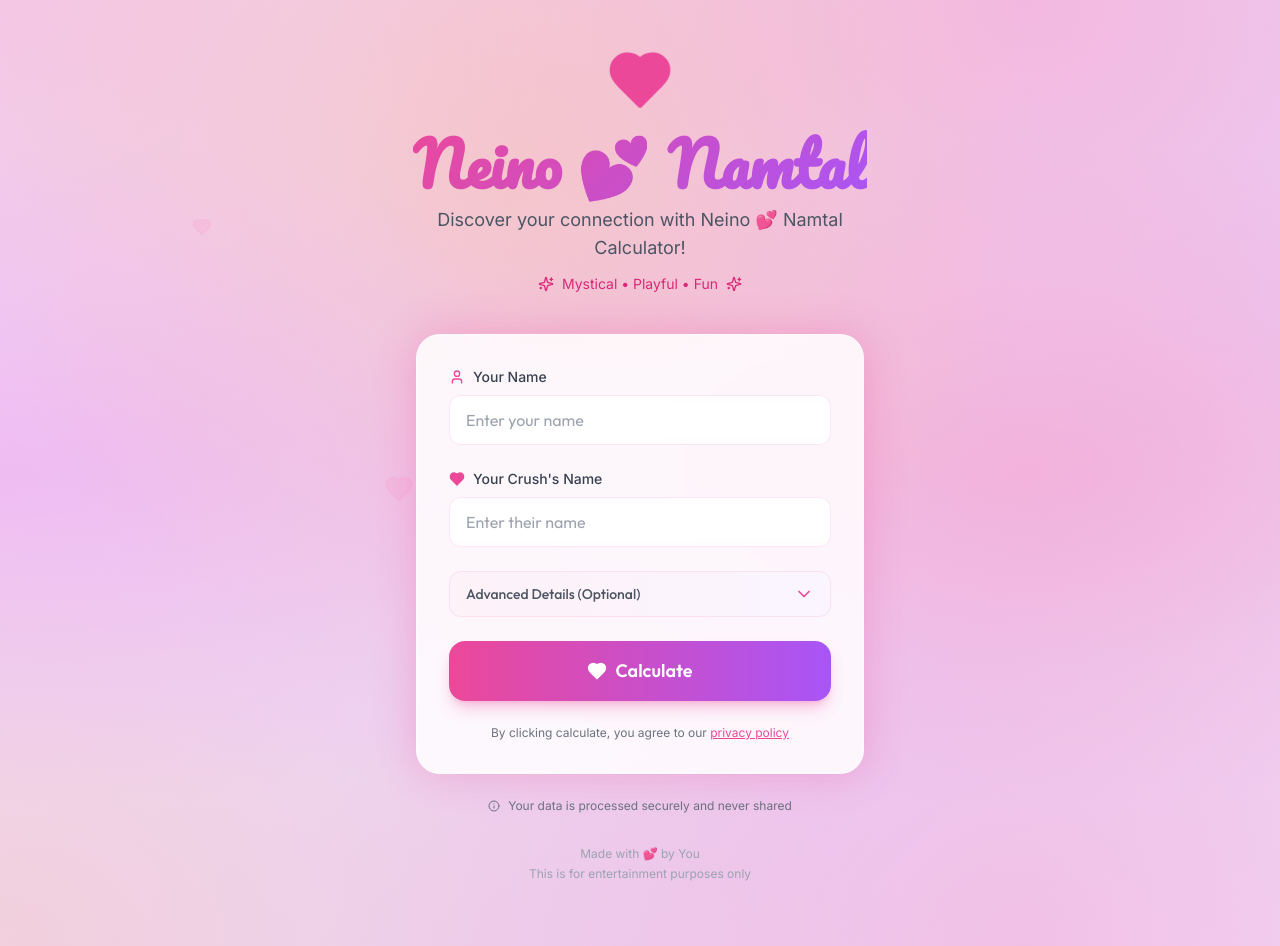
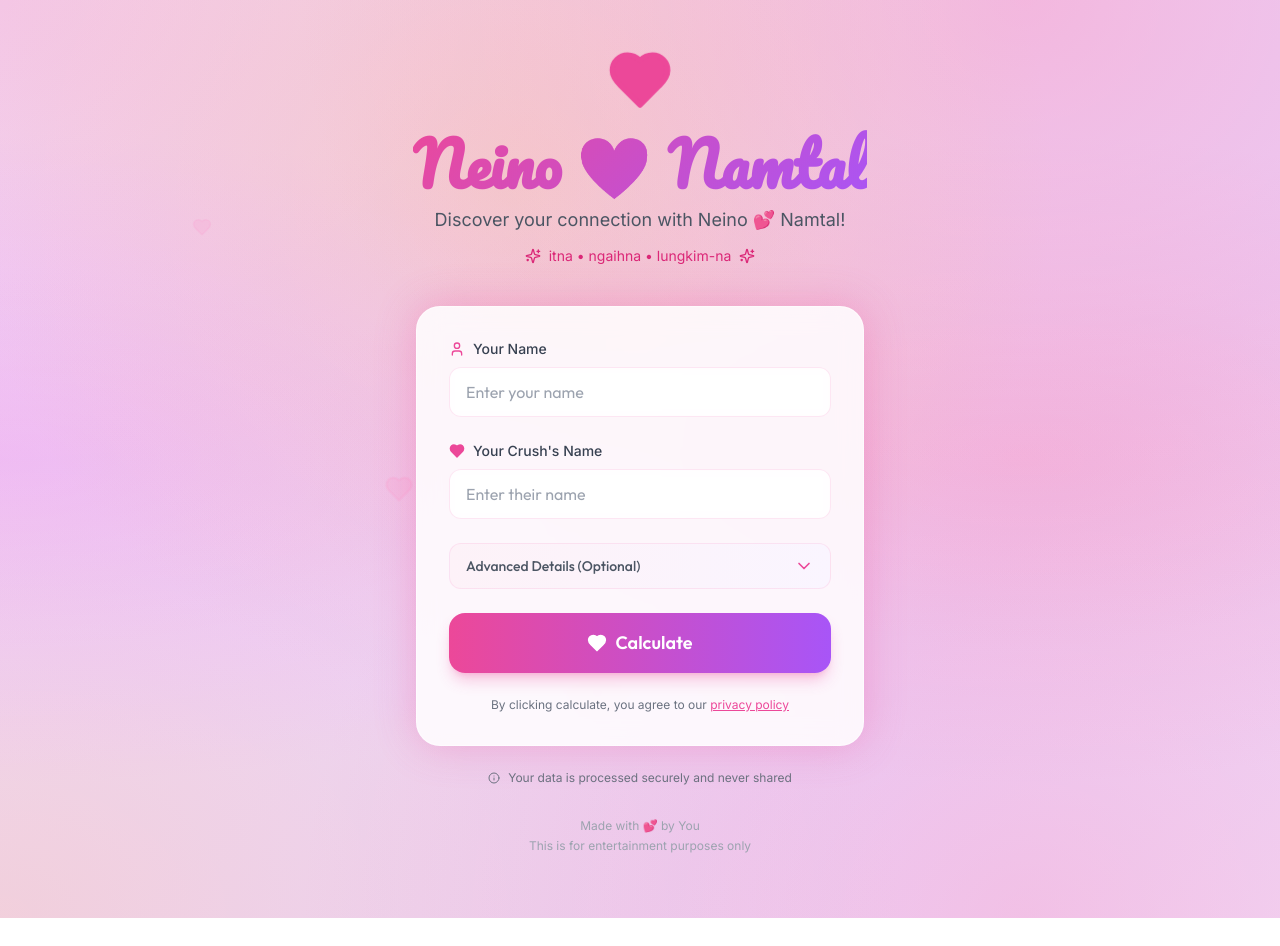
Before and after one commit to tualsang/zomi-love-guru, a Next.js app: page / in a window 1280 px wide. After the commit the page ends 918 px from the top, so only its background shows below. Built offline with nearby package versions, Linux system fonts and the light colour scheme; a web font is replaced by a local one.

Commit message:
revert what was working

```diff
--- a/app/page.tsx
+++ b/app/page.tsx
@@ -99,11 +99,11 @@ export default function HomePage() {
         </motion.div>
 
         <h1 className="font-display text-4xl sm:text-5xl md:text-6xl font-bold mb-3">
-          <span className="text-gradient">Neino 💕 Namtal</span>
+          <span className="text-gradient">Neino 🩷 Namtal</span>
         </h1>
 
         <p className="text-gray-600 text-base sm:text-lg max-w-md mx-auto">
-          Discover your connection with Neino 💕 Namtal Calculator!
+          Discover your connection with Neino 💕 Namtal!
         </p>
 
         <motion.div
@@ -113,7 +113,7 @@ export default function HomePage() {
           className="flex items-center justify-center gap-2 mt-3 text-sm text-pink-600"
         >
           <Sparkles className="w-4 h-4" />
-          <span>Mystical • Playful • Fun</span>
+          <span>itna • ngaihna • lungkim-na</span>
           <Sparkles className="w-4 h-4" />
         </motion.div>
       </motion.div>
--- a/app/result/page.tsx
+++ b/app/result/page.tsx
@@ -156,7 +156,7 @@ export default function ResultPage() {
             No results found
           </h1>
           <p className="text-gray-500 mb-8">
-            Start a new compatibility calculation to see your results.
+            Start a new compatibility calculation.
           </p>
           <motion.a
             href="/"
--- a/components/LoadingScreen.tsx
+++ b/components/LoadingScreen.tsx
@@ -227,7 +227,7 @@ export default function LoadingScreen() {
           transition={{ delay: 0.5 }}
           className="mt-4 text-sm text-gray-500"
         >
-          Preparing your cosmic reading...
+          Ngaihsut ci-pi a ngaihsun lai...
         </motion.p>
 
         {/* Floating Dots */}
--- a/components/ResultCard.tsx
+++ b/components/ResultCard.tsx
@@ -155,7 +155,7 @@ export default function ResultCard({
                     WebkitTextFillColor: 'transparent',
                   }}
                 >
-                  Zomi Love Guru
+                  Neino 💕 Namtal
                 </h1>
                 <Sparkles className="w-16 h-16 text-purple-400" />
               </div>
@@ -163,7 +163,7 @@ export default function ResultCard({
                 className="text-gray-500 font-light tracking-wide"
                 style={{ fontSize: '42px' }}
               >
-                Cosmic Compatibility Reading
+                No geel itna pen...
               </p>
             </div>
 
@@ -283,7 +283,7 @@ export default function ResultCard({
                 className="text-gray-400 mb-4"
                 style={{ fontSize: '32px' }}
               >
-                Calculated with ✨ itna ✨
+                calculated with ✨ itna ✨
               </p>
               <p
                 className="text-gray-300"
--- a/lib/gemini.ts
+++ b/lib/gemini.ts
@@ -125,7 +125,7 @@ export async function callGeminiAPI(data: SanitizedFormData): Promise<GeminiResp
 
   try {
     const model = genAI.getGenerativeModel({
-      model: 'gemini-2.0-flash',
+      model: 'gemini-2.0-lite',
       generationConfig: {
         temperature: 1.0,  // Increased for more variety
         topP: 0.95,
```
Also changed, not shown: 1 other file (tests, documents, lock files or other folders).
